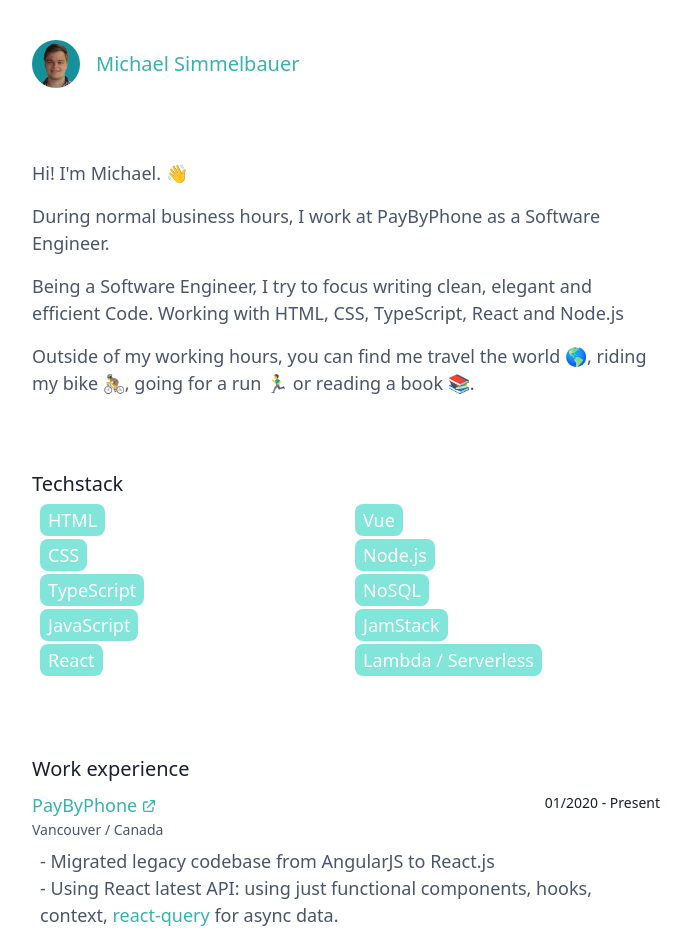
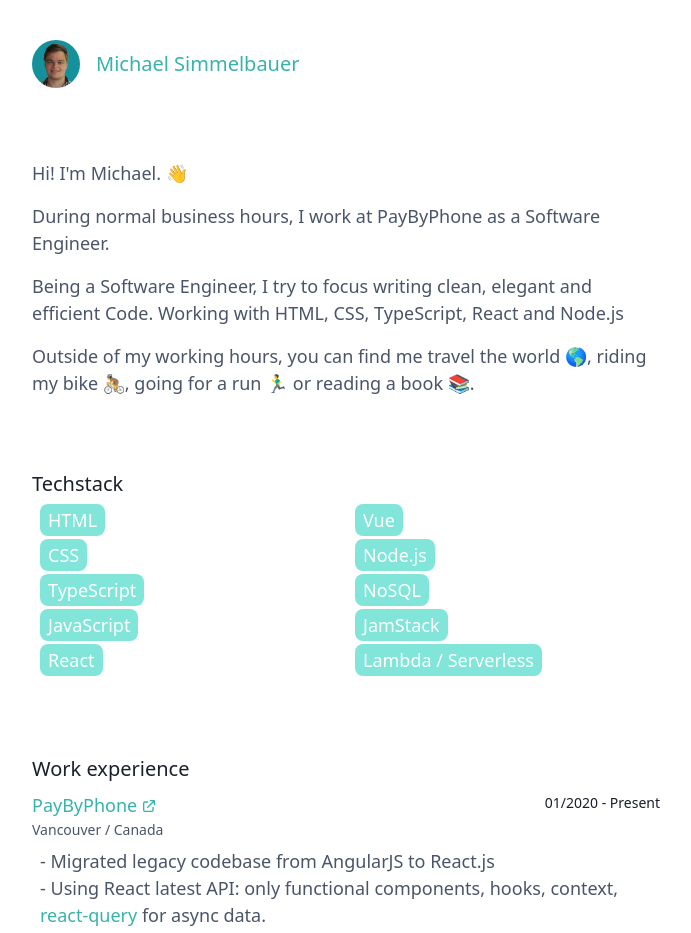
Before and after one commit to simmco/personal-website, a Next.js app: page / in a window 1280 px wide. Shown: the top 933 px of the page, without its empty margins (294-985 px from the left). Built offline with nearby package versions, Linux system fonts and the light colour scheme.

Commit message:
fix typo

```diff
--- a/pages/index.js
+++ b/pages/index.js
@@ -78,7 +78,7 @@ export default function IndexPage() {
             <ul className="p-2">
               <li>- Migrated legacy codebase from AngularJS to React.js</li>
               <li>
-                - Using React latest API: using just functional components, hooks, context,{' '}
+                - Using React latest API: only functional components, hooks, context,{' '}
                 <a
                   href="https://github.com/tannerlinsley/react-query"
                   target="_blank"
```
